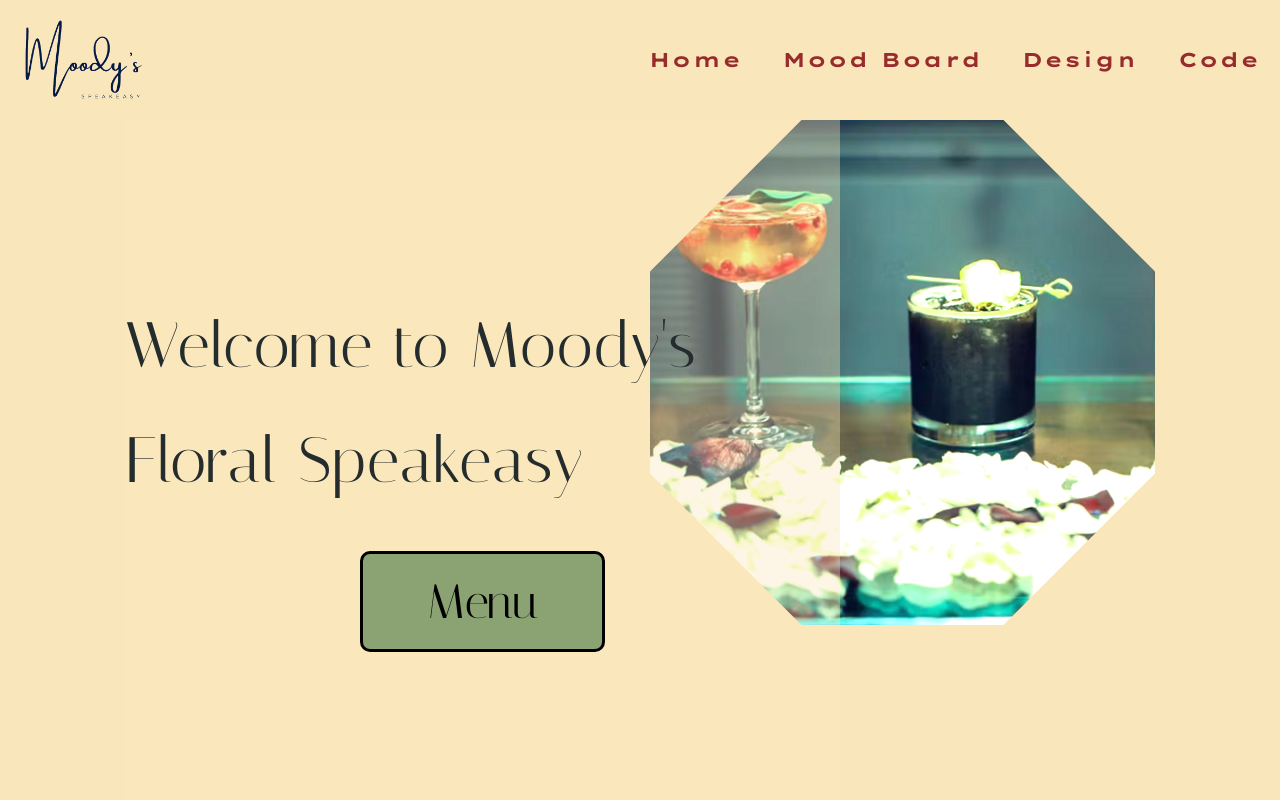
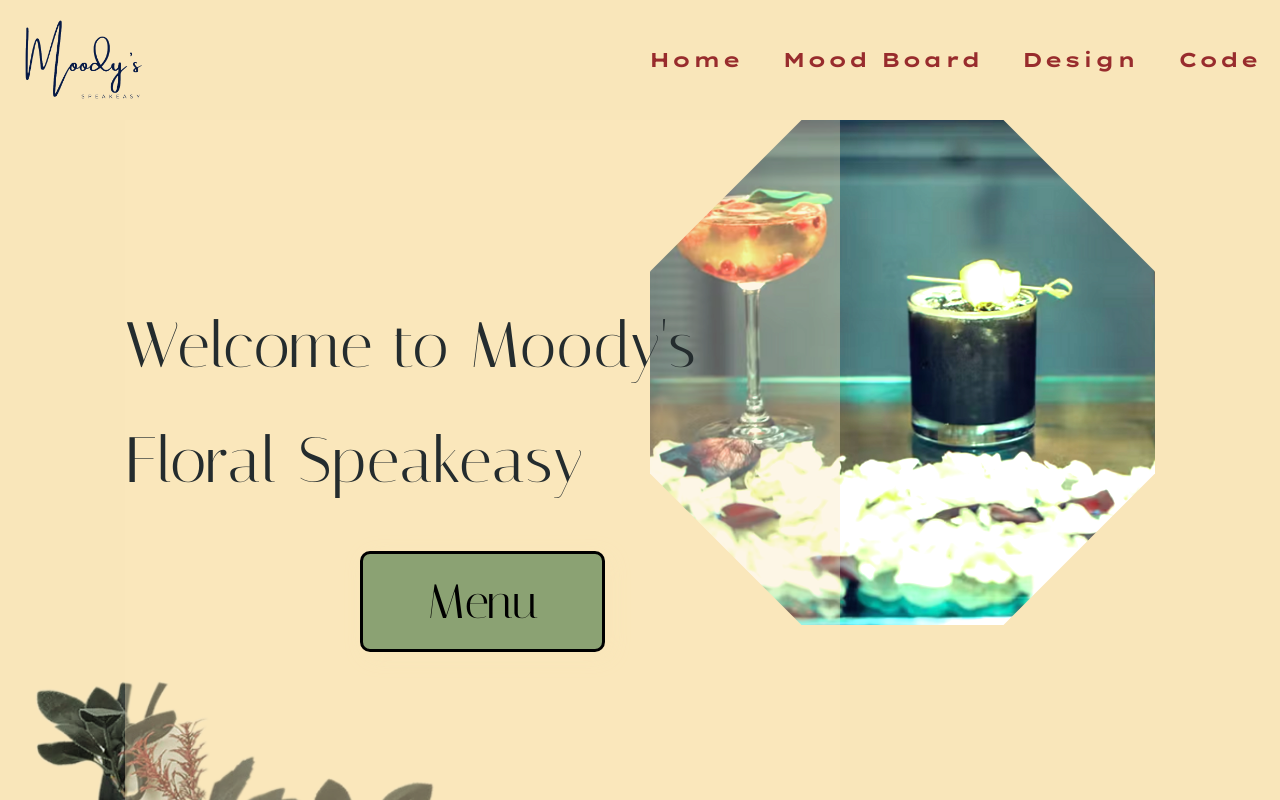
Before and after one commit to ryanAllMad/moodys-speakeasy, a Next.js app: page / in a window 1280 px wide. Shown: the top 800 px of the page. Built offline with nearby package versions, Linux system fonts and the light colour scheme.

Commit message:
fix floralPic animation

```diff
--- a/src/app/page.tsx
+++ b/src/app/page.tsx
@@ -12,7 +12,7 @@ import AnimateSection from '../components/AnimateSection';
 import ArrowForwardIosIcon from '@mui/icons-material/ArrowForwardIos';
 
 export default function Home() {
-	const [scrollTop, setScrollTop] = useState(300);
+	const [scrollTop, setScrollTop] = useState(180);
 	const [shadow, setShadow] = useState('none');
 
 	useEffect(() => {
@@ -22,12 +22,12 @@ export default function Home() {
 				const scrollVal = window.scrollY;
 				if (windowWidth < 999) {
 					if (scrollVal <= 900) {
-						setScrollTop(300 - scrollVal);
+						setScrollTop(180 - scrollVal);
 					} else {
-						setScrollTop(-600);
+						setScrollTop(-780);
 					}
 				} else {
-					setScrollTop(300 - scrollVal);
+					setScrollTop(180 - scrollVal);
 				}
 			});
 		}
```
